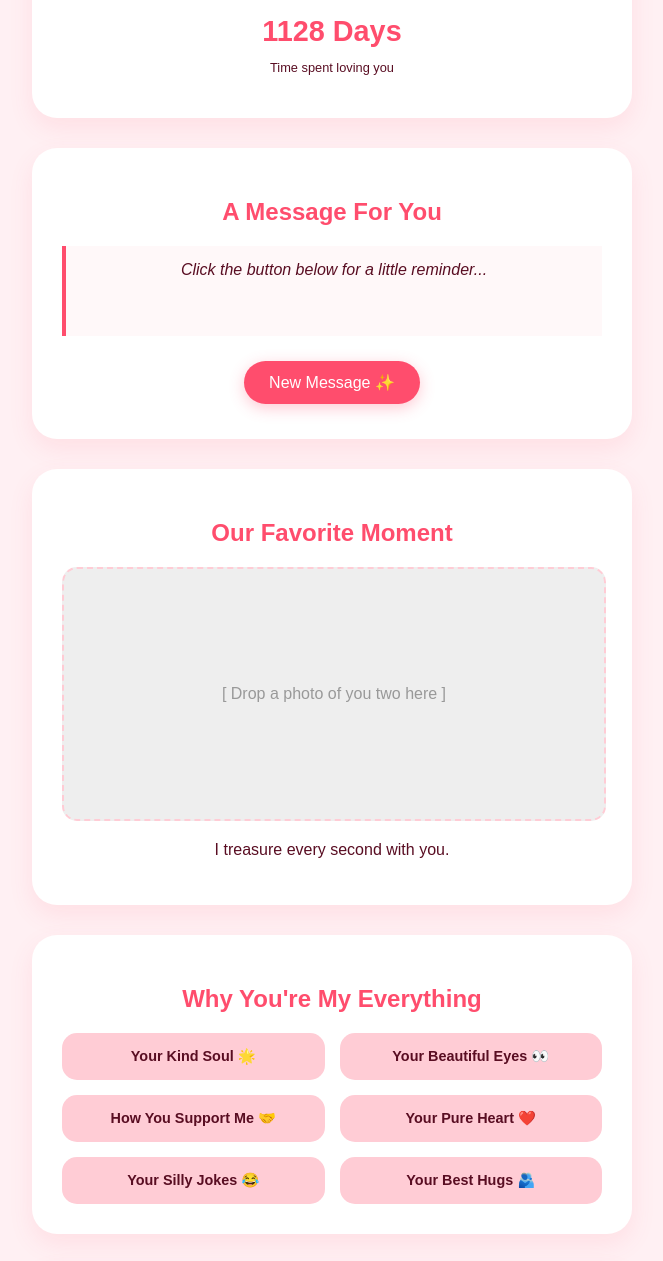
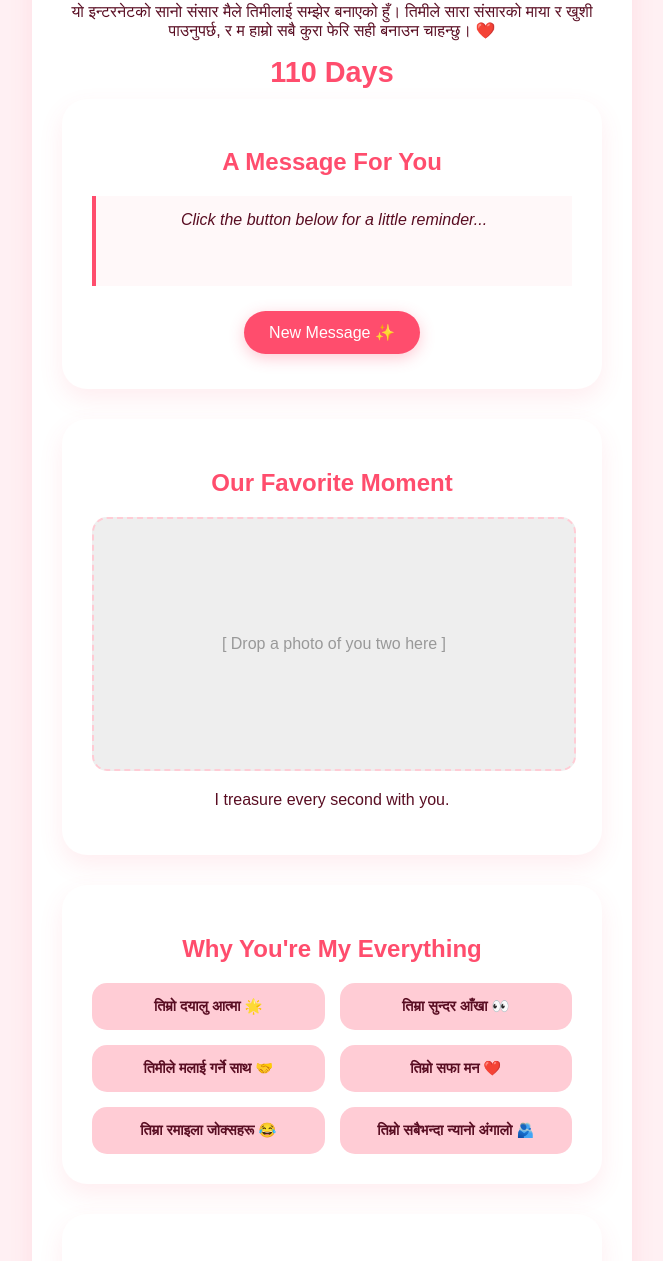
Before and after one commit to Yamdut47/repp, a plain HTML site: page index.html in a window 1280 px wide. Shown: the part 189-1450 px from the top of the page, without its empty margins (308-971 px from the left). Drawn offline with Linux system fonts and the light colour scheme.

Commit message:
Update index.html

```diff
--- a/index.html
+++ b/index.html
@@ -130,10 +130,10 @@
 
     <div class="container">
         <div class="card">
-            <h1>I'm Sorry, My Love ❤️</h1>
-            <p>I built this little corner of the internet just for you. Because you deserve the world, and I want to make things right.</p>
-            <div id="timer">0 Days</div>
-            <p style="font-size: 0.8rem;">Time spent loving you</p>
+            <h1>I love you , My Love Sabeena ❤️</h1>
+            <p>यो इन्टरनेटको सानो संसार मैले तिमीलाई सम्झेर बनाएको हुँ। तिमीले सारा संसारको माया र खुशी पाउनुपर्छ, र म हाम्रो सबै कुरा फेरि सही बनाउन चाहन्छु। ❤️</p>
+            <div id="timer"140 Days</div>
+            <p style="font-size: 0.8rem;"> तिमीलाई माया गर्दै बिताएको समय❤️</p>
         </div>
 
         <div class="card">
@@ -153,18 +153,19 @@
         <div class="card">
             <h2>Why You're My Everything</h2>
             <div class="grid">
-                <div class="grid-item">Your Kind Soul 🌟</div>
-                <div class="grid-item">Your Beautiful Eyes 👀</div>
-                <div class="grid-item">How You Support Me 🤝</div>
-                <div class="grid-item">Your Pure Heart ❤️</div>
-                <div class="grid-item">Your Silly Jokes 😂</div>
-                <div class="grid-item">Your Best Hugs 🫂</div>
+                <div class="grid-item">तिम्रो दयालु आत्मा 🌟</div>
+<div class="grid-item">तिम्रा सुन्दर आँखा 👀</div>
+<div class="grid-item">तिमीले मलाई गर्ने साथ 🤝</div>
+<div class="grid-item">तिम्रो सफा मन ❤️</div>
+<div class="grid-item">तिम्रा रमाइला जोक्सहरू 😂</div>
+<div class="grid-item">तिम्रो सबैभन्दा न्यानो अंगालो 🫂</div>
+
             </div>
         </div>
 
         <div class="card">
             <h2>Feel Better?</h2>
-            <p>If you're ready to forgive me (or just need a hug), press here:</p>
+            <p> If you need a hug, press here:</p>
             <button class="btn" onclick="sendHugs()">Receive Virtual Hugs 🤗</button>
         </div>
     </div>
@@ -172,7 +173,7 @@
     <script>
         // 1. DATE CONFIG: Change this to the date you met or started dating
         // (Year, Month Index (0-11), Day)
-        const anniversary = new Date(2023, 0, 1);
+        const anniversary = new Date(2025, 09, 15);
 
         function updateTimer() {
             const now = new Date();
@@ -185,12 +186,12 @@
 
         // 2. MESSAGES: Add your own personal messages here
         const messages = [
-            "You are the best thing that ever happened to me.",
-            "I'm so sorry for being a knucklehead. I love you.",
-            "My day is 100% better just by seeing your smile.",
-            "I promise to listen more and love you better every day.",
-            "You're my favorite human in the entire universe.",
-            "I miss your laugh more than anything right now."
+            "तिमी बिना सबथोक भएर पनि केही नभएको जस्तो लाग्छ।",
+            "मेरो मुटुको आधा भाग सधैं तिमी सँगै हुन्छ।",
+            "तिमी रिसाउँदा संसार नै रङ्गहीन जस्तो लाग्छ।",
+            "म जे जस्तो भए पनि, मेरो माया तिम्रो लागि सधैं साँचो रहनेछ।",
+            "तिमी मेरो बानी हौ, र म यो बानी कहिल्यै छोड्न चाहन्न।",
+            "मुटुले रोजेको मान्छे तिमी हौ, र सधैं तिमी नै हुनेछौ।"
         ];
 
         function newMessage() {
```
